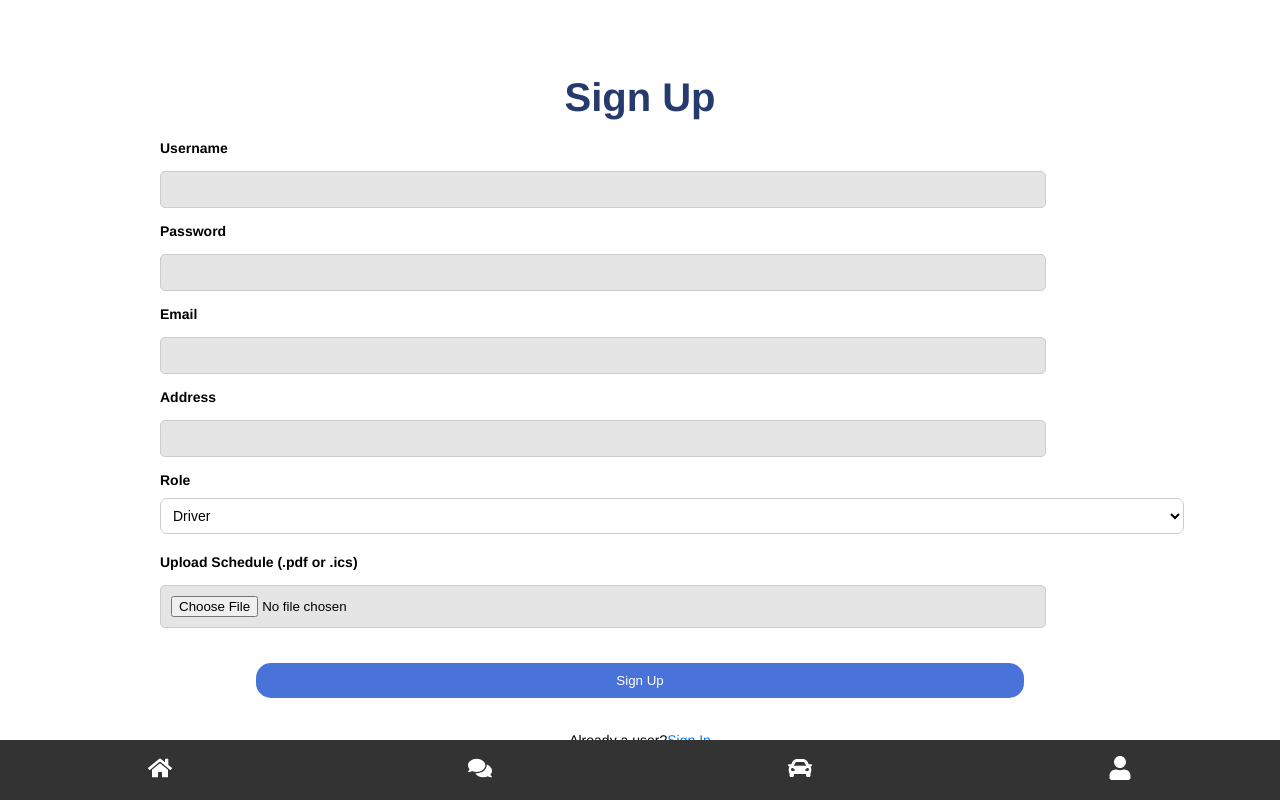
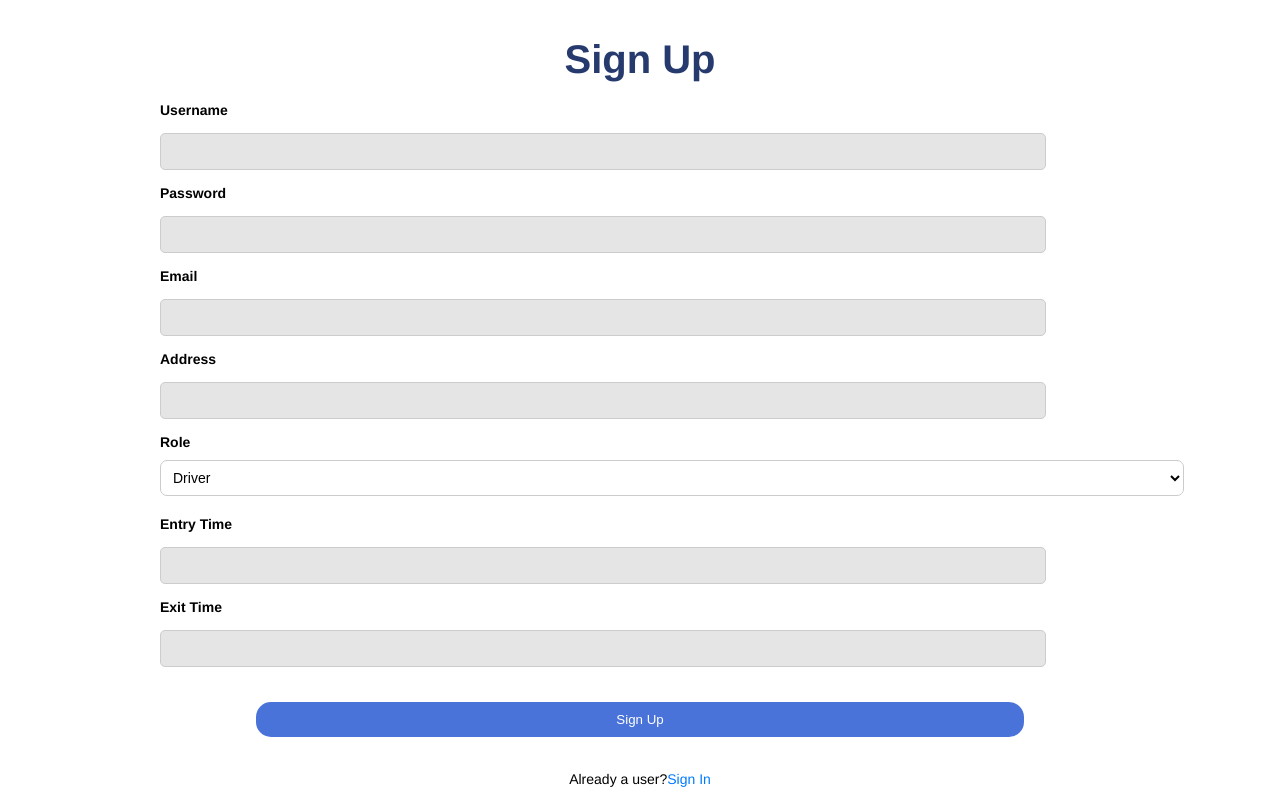
Before and after one commit to CMUSVCampuShare/frontend_js, a React (Create React App) app: page /register in a window 1280 px wide. Built offline with nearby package versions, Linux system fonts and the light colour scheme.

Commit message:
added navbar to certain pages, added entry exit tiem fields

```diff
--- a/src/App.css
+++ b/src/App.css
@@ -6,7 +6,6 @@
   display: flex;
   align-items: center;
   justify-content: center;
-  overflow-y: auto;
   font-family:'Franklin Gothic Medium', 'Arial Narrow', Arial, sans-serif;
 }
 
--- a/src/App.js
+++ b/src/App.js
@@ -32,11 +32,7 @@ function App() {
     <Router>
       <div className="App">
 
-       {/*  <header className={`App-header ${showContent ? "" : "hide-content"}`}>
-          <img src={logo} alt="logo" />
-          CampuShare
-        </header> */}
-               <Navbar />
+
 
 
         <Routes>
--- a/src/js/chat.js
+++ b/src/js/chat.js
@@ -19,7 +19,9 @@ function Chat() {
   };
 
   return (
-    <><div className="chat-container">
+    <>
+      <Navbar />
+      <div className="chat-container">
         <div className="chat-header">
           <h2>Mountain View Chat</h2>
         </div>
@@ -39,13 +41,15 @@ function Chat() {
             type="text"
             placeholder="Type your message..."
             value={newMessage}
-          onChange={(e) => setNewMessage(e.target.value)} />
-        <button className="send" onClick={handleSendMessage}>Send</button>
+            onChange={(e) => setNewMessage(e.target.value)}
+          />
+          <button className="send" onClick={handleSendMessage}>
+            Send
+          </button>
         </div>
       </div>
       <Navbar />
     </>
-
   );
 }
 
--- a/src/js/join.js
+++ b/src/js/join.js
@@ -7,6 +7,7 @@ import {
 } from "@react-google-maps/api";
 import { useMemo } from "react";
 import "../css/join.css"; // Make sure to create a separate CSS file for styles
+import Navbar from "./navbar";
 
 const Join = () => {
   // Placeholder function for button click handlers
@@ -29,7 +30,7 @@ const Join = () => {
   const center = useMemo(() => ({ lat: 37.7749, lng: -122.4194 }), []);
   console.log(isLoaded);
   return (
-    <div className="join-request-container">
+    <><Navbar /><div className="join-request-container">
       <div className="header">
         <h1>Join Request</h1>
       </div>
@@ -61,7 +62,7 @@ const Join = () => {
           Reject
         </button>
       </div>
-    </div>
+    </div></>
   );
 };
 
--- a/src/js/post.js
+++ b/src/js/post.js
@@ -1,5 +1,6 @@
 import React, { useState, useEffect } from "react";
 import "../css/post.css";
+import Navbar from "./navbar";
 
 const initialToPlaceholder = 'To';
 const initialSeatsPlaceholder = 0;
@@ -377,7 +378,7 @@ const PostWall = () => {
 
   // TO DO : Use autocomplete for from and to
   return (
-    <div className="post-wall">
+     <><Navbar /><div className="post-wall">
       <h1>Post Wall</h1>
       <div className="create-post">
         <h2>Create New Post</h2>
@@ -385,39 +386,26 @@ const PostWall = () => {
           type="text"
           placeholder="Title"
           value={newPostData.title}
-          onChange={(e) =>
-            setNewPostData({ ...newPostData, title: e.target.value })
-          }
-        />
+          onChange={(e) => setNewPostData({ ...newPostData, title: e.target.value })} />
         <input
           type="text"
           placeholder="From"
           value={newPostData.from}
-          onChange={(e) =>
-            setNewPostData({ ...newPostData, from: e.target.value })
-          }
-        />
+          onChange={(e) => setNewPostData({ ...newPostData, from: e.target.value })} />
         <input
           type="text"
           placeholder="To"
           value={newPostData.to}
-          onChange={(e) =>
-            setNewPostData({ ...newPostData, to: e.target.value })
-          }
-          disabled={newPostData.type === 'FoodPickup'}
-        />
+          onChange={(e) => setNewPostData({ ...newPostData, to: e.target.value })}
+          disabled={newPostData.type === "FoodPickup"} />
         <textarea
           placeholder="Details"
           value={newPostData.details}
-          onChange={(e) =>
-            setNewPostData({ ...newPostData, details: e.target.value })
-          }
+          onChange={(e) => setNewPostData({ ...newPostData, details: e.target.value })}
         ></textarea>
         <select
           value={newPostData.type}
-          onChange={(e) =>
-            setNewPostData({ ...newPostData, type: e.target.value })
-          }
+          onChange={(e) => setNewPostData({ ...newPostData, type: e.target.value })}
         >
           <option value="">Select Type</option>
           <option value="Ride">RIDE</option>
@@ -428,19 +416,14 @@ const PostWall = () => {
           type="number"
           placeholder="Number of Seats"
           value={newPostData.noOfSeats}
-          onChange={(e) =>
-            setNewPostData({
-              ...newPostData,
-              noOfSeats: parseInt(e.target.value) || 0,
-            })
-          }
-          disabled={newPostData.type === 'FoodPickup'}
-        />
+          onChange={(e) => setNewPostData({
+            ...newPostData,
+            noOfSeats: parseInt(e.target.value) || 0,
+          })}
+          disabled={newPostData.type === "FoodPickup"} />
         <select
           value={newPostData.status}
-          onChange={(e) =>
-            setNewPostData({ ...newPostData, status: e.target.value })
-          }
+          onChange={(e) => setNewPostData({ ...newPostData, status: e.target.value })}
         >
           <option value="">Select Status</option>
           <option value="Ongoing">ONGOING</option>
@@ -452,7 +435,7 @@ const PostWall = () => {
       {posts.map((post) => (
         <Post key={post.postId} post={post} />
       ))}
-    </div>
+    </div></>
   );
 };
 
--- a/src/js/profile.js
+++ b/src/js/profile.js
@@ -1,5 +1,6 @@
 import React, { useState } from "react";
 import "../css/profile.css";
+import Navbar from "./navbar";
 
 function EditProfileModal({ isOpen, onClose, profile, onSave }) {
   const [updatedProfile, setUpdatedProfile] = useState(profile);
@@ -10,6 +11,9 @@ function EditProfileModal({ isOpen, onClose, profile, onSave }) {
   };
 
   return (
+    <>
+      <Navbar />
+
       <div className={`modal ${isOpen ? "modal-open" : ""}`}>
         <div className="modal-content">
           <button className="modal-close" onClick={onClose}>
@@ -22,7 +26,10 @@ function EditProfileModal({ isOpen, onClose, profile, onSave }) {
             type="text"
             value={updatedProfile.username}
             onChange={(e) =>
-            setUpdatedProfile((prev) => ({ ...prev, username: e.target.value }))
+              setUpdatedProfile((prev) => ({
+                ...prev,
+                username: e.target.value,
+              }))
             }
           />
           {/* Add other fields similarly... */}
@@ -32,6 +39,7 @@ function EditProfileModal({ isOpen, onClose, profile, onSave }) {
           </button>
         </div>
       </div>
+    </>
   );
 }
 
--- a/src/js/register.js
+++ b/src/js/register.js
@@ -35,9 +35,21 @@ function Register() {
         </select>
       </div>
       <div className="form-group">
+        <label htmlFor="entry" autoComplete="off">
+          Entry Time
+        </label>
+        <input type="text" id="entry" />
+      </div>
+      <div className="form-group">
+        <label htmlFor="exit" autoComplete="off">
+          Exit Time
+        </label>
+        <input type="text" id="exit" />
+      </div>
+      {/* <div className="form-group">
         <label htmlFor="schedule">Upload Schedule (.pdf or .ics)</label>
         <input type="file" id="schedule" accept=".pdf, .ics" />
-      </div>
+      </div> */}
       <button>Sign Up</button>
       <p>
         Already a user? <Link to="/login">Sign In</Link>
```
Lines whose indentation alone changed are shown as unchanged.
